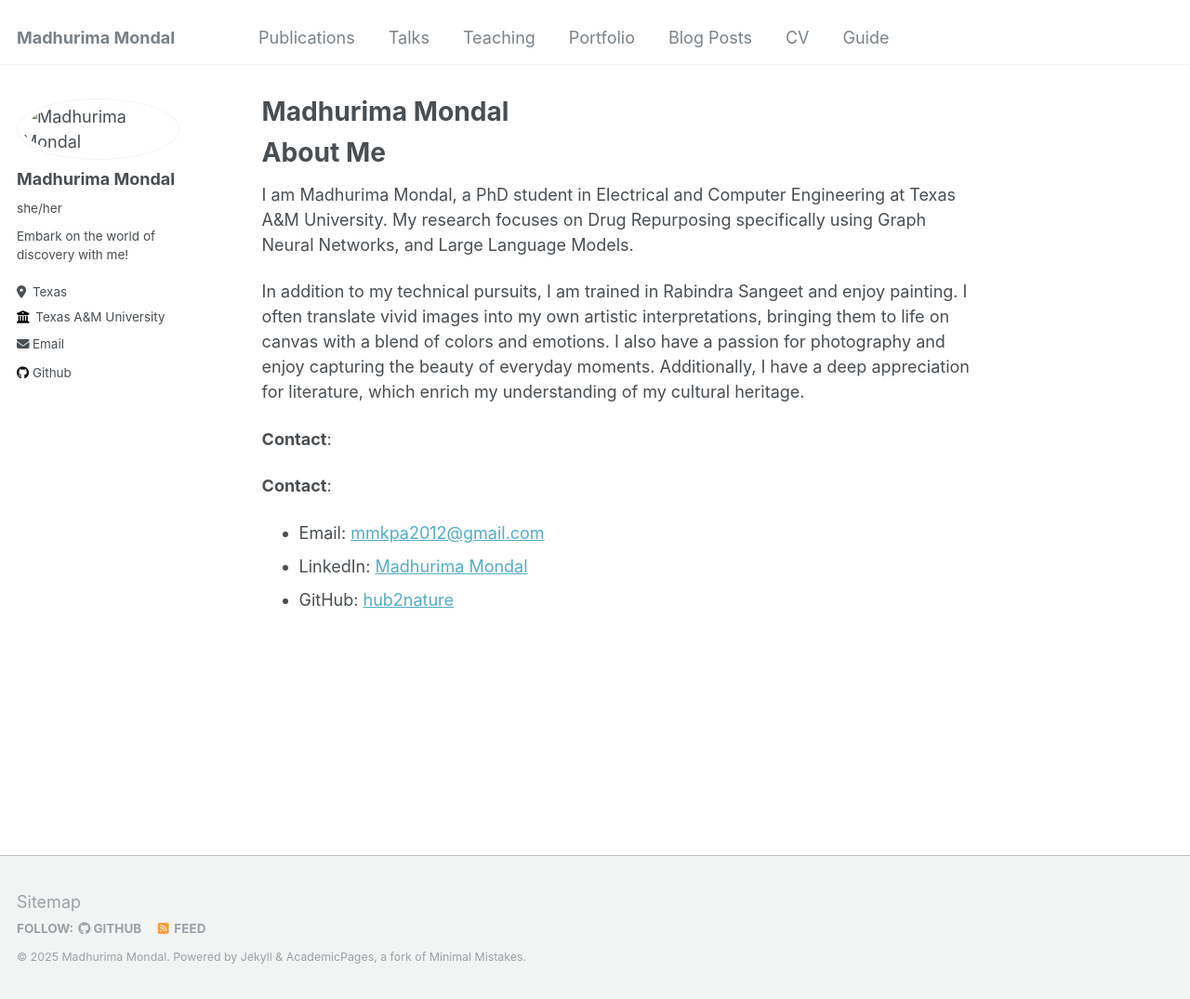
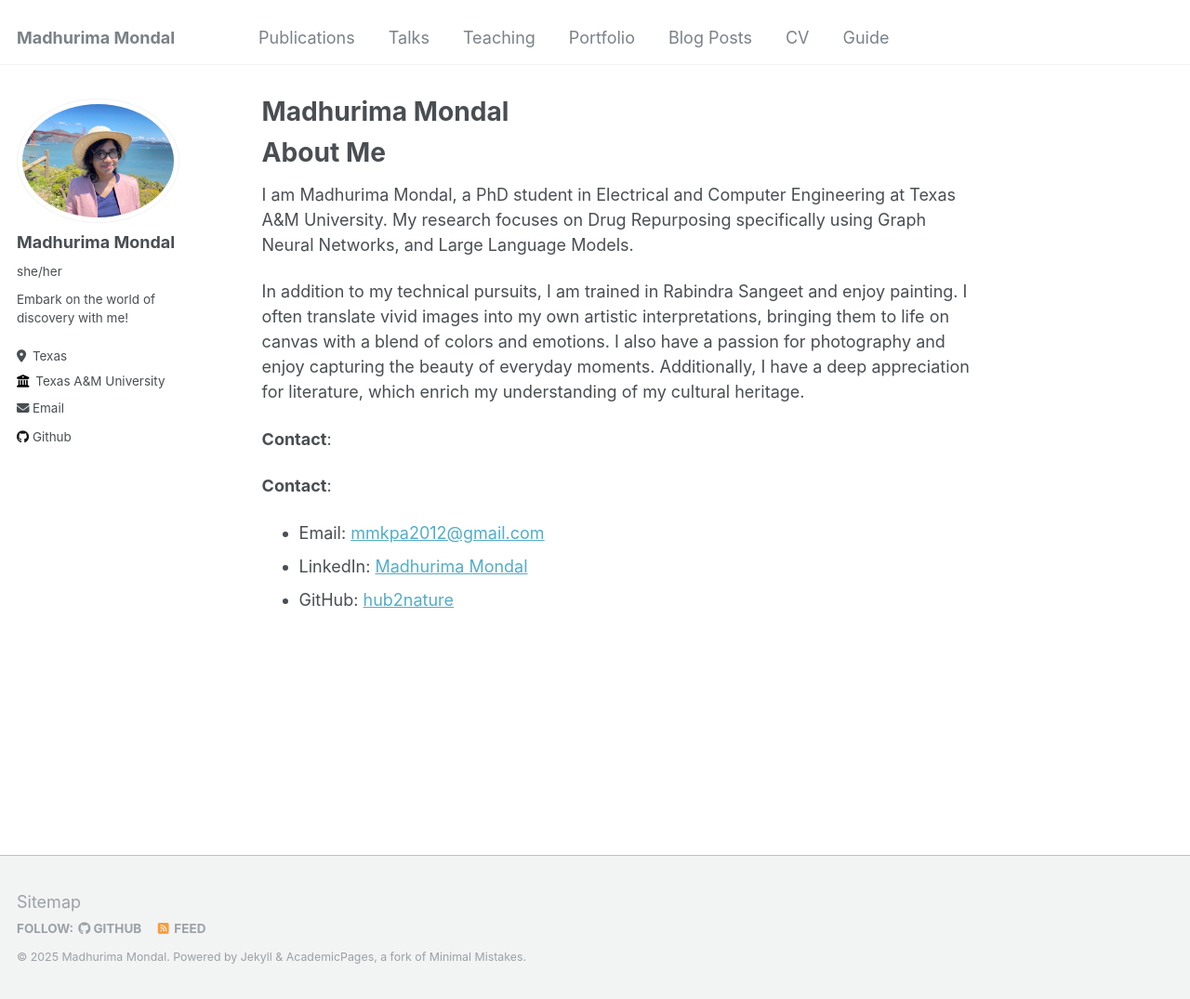
Before and after one commit to hub2nature/hub2nature, a Jekyll site: the page built from _pages/about.md, in a window 1280 px wide and 1075 px high. Shown: the whole window at 93% size. Built offline with Jekyll 4.4.1, drawn with Linux system fonts in a browser that asks for light colours.

Commit message:
Fix avatar config

```diff
--- a/_config.yml
+++ b/_config.yml
@@ -22,7 +22,7 @@ repository               : "hub2nature/hub2nature"
 #               Additional customization can be done by editing /_includes/author-profile.html
 author:
   # Biographic information
-  avatar           : "images/profile.jpg"
+  avatar           : "profile.png"
   name             : "Madhurima Mondal"
   pronouns         : "she/her"
   bio              : "Embark on the world of discovery with me!"
```
